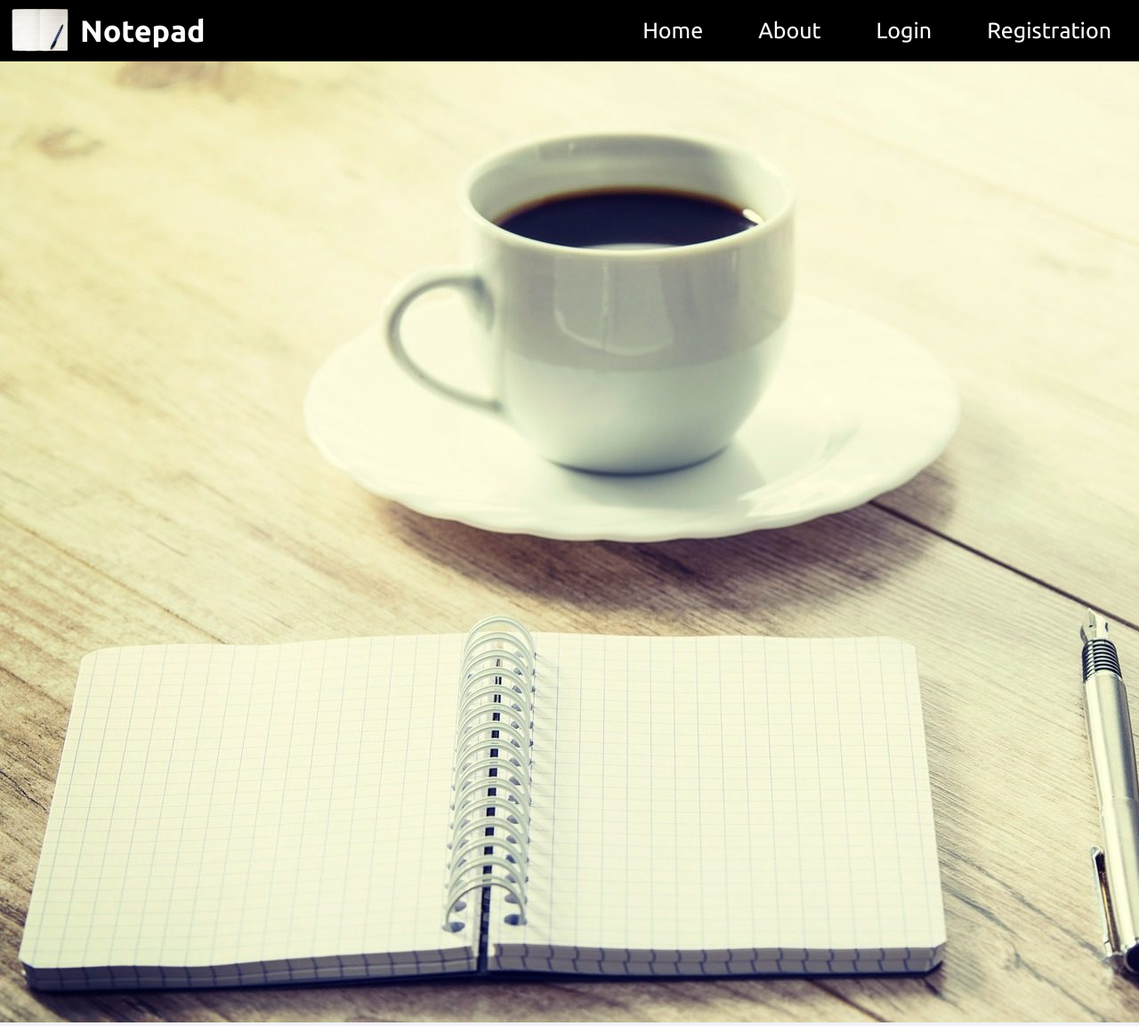
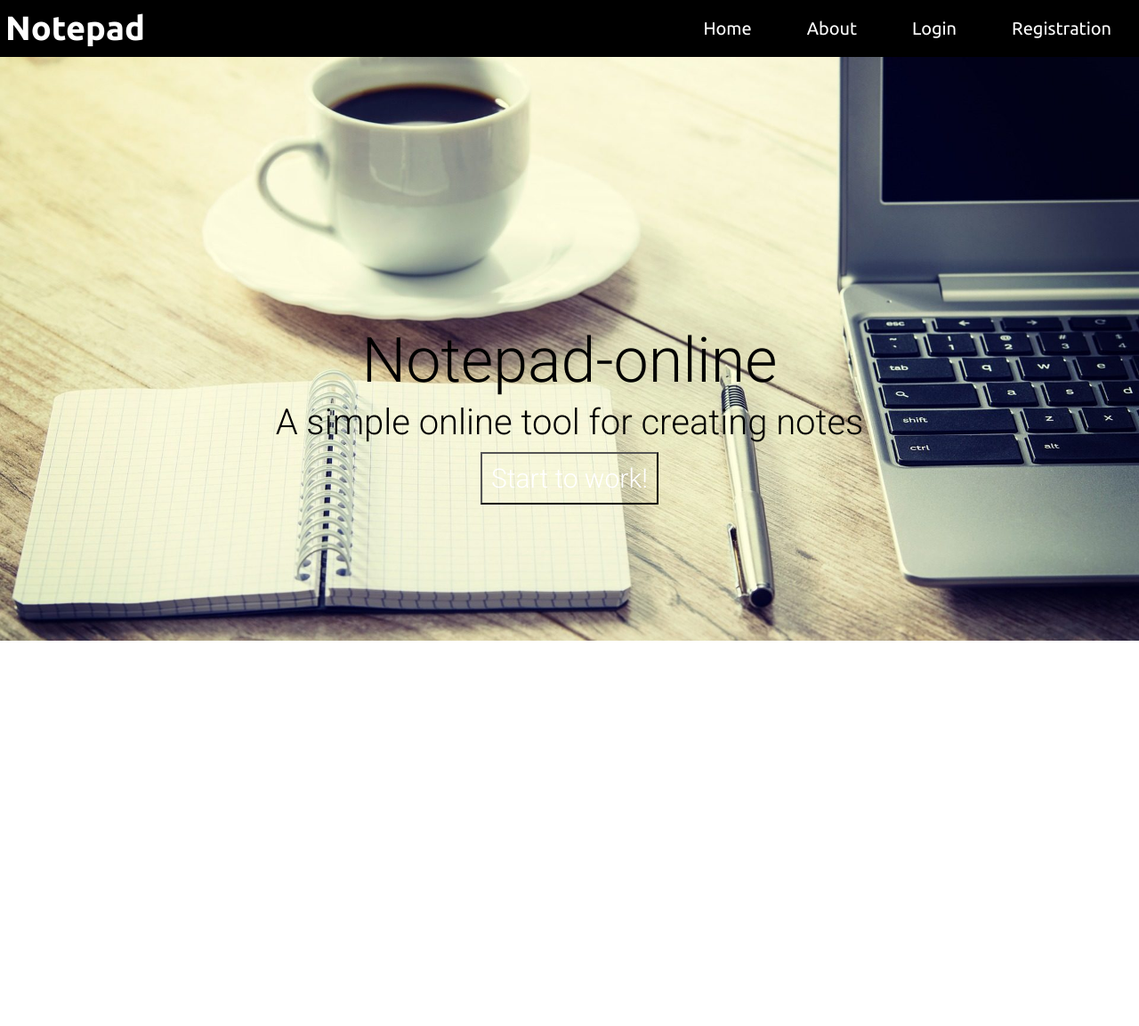
Before and after one commit to ilyadev750/my_notepad, a Django app: page / in a window 1280 px wide; the page is wider, and only the part inside the window is pictured. Shown: that part at 89% size. After the commit the page ends 720 px from the top of that part, so only its background shows below. Run offline with Django 3.2, Linux system fonts and the light colour scheme.

Commit message:
adding text and buttons

```diff
--- a/note/static/note/css/first.css
+++ b/note/static/note/css/first.css
@@ -1,5 +1,7 @@
 body {
-    background: #eff2f7;
+    background-image: url("../img/notepad_big.jpg");
+    background-size: 100%;
+    background-repeat: no-repeat;
     height: 100%;
     margin: 0;
     padding: 0;
@@ -13,12 +15,13 @@ body {
 
 .main-name {
   font-family: 'Ubuntu', sans-serif;
-  font-size: 34px;
+  font-size: 38px;
   color: white;
   font-weight: bold;
   float: left;
   display: block;
-  padding-top: 15px;
+  padding-top: 10px;
+  padding-left: 6px;
 }
 
 .navbar-custom {
@@ -31,17 +34,43 @@ body {
   float: right;
   text-decoration: none;
   font-family: 'Ubuntu', sans-serif;
-  font-size: 25px;
+  font-size: 20px;
   display: block;
   color: white;
   padding: 20px 31px;
   text-align: center;
 }
 
-.back-image {
-  height: 100%;
-  background-position: center;
-  background-repeat: no-repeat;
-  background-size: cover;
-  padding: 0;
+.start-text {
+  font-family: 'Roboto', sans-serif;
+  color: black;
+  font-size: 70px;
+  text-align: center;
+  display: block;
+  margin-top: 300px;
 }
+
+.start-text p{
+  font-family: 'Roboto', sans-serif;
+  color: black;
+  font-size: 40px;
+  text-align: center;
+  display: block;
+  margin-top: 5px;
+  margin-bottom: 5px;
+}
+
+.central {
+  display: block;
+  margin-top: 10px;
+  text-align: center;
+}
+
+.central button {
+  background-color: transparent;
+  font-family: 'Roboto', sans-serif;
+  color: white;
+  font-size: 30px;
+  padding: 10px 10px;
+  border-color: black;
+}
--- a/note/templates/base.html
+++ b/note/templates/base.html
@@ -2,9 +2,14 @@
 <html>
   <head>
     <meta charset="UTF-8" />
+    <meta name="viewport" content="width=device-width, initial-scale=1.0">
     <link rel="preconnect" href="https://fonts.googleapis.com">
     <link rel="preconnect" href="https://fonts.gstatic.com" crossorigin>
     <link href="https://fonts.googleapis.com/css2?family=Ubuntu:wght@300;400;700&display=swap"
+    rel="stylesheet">
+    <link rel="preconnect" href="https://fonts.googleapis.com">
+    <link rel="preconnect" href="https://fonts.gstatic.com" crossorigin>
+    <link href="https://fonts.googleapis.com/css2?family=Roboto:wght@100;300&display=swap"
     rel="stylesheet">
     <title>{% block title %} {% endblock %}</title>
     {% block css %} {% endblock %}
--- a/note/templates/note/first.html
+++ b/note/templates/note/first.html
@@ -7,13 +7,12 @@
 {% endblock %}
 
 {% block title %}
-Online-notepad
+Notepad-online
 {% endblock %}
 
 
 {% block content %}
 <div class="navbar-custom">
-  <img class="notepad-mini" src="{% static 'note/img/updnotepad.png' %}">
   <a class="main-name">Notepad</a>
   <a href="#" class="split">Registration</a>
   <a href="#" class="split">Login</a>
@@ -21,7 +20,16 @@ Online-notepad
   <a href="#" class="split">Home</a>
 </div>
 
-<img class="back-image" src="{% static 'note/img/notepad_big.jpg' %}">
+<div class="start-text">
+  Notepad-online
+  <p>A simple online tool for creating notes</p>
+</div>
+<div class="central">
+  <button>Start to work!</button>
+</div>
+
+
+
 
 {% endblock %}
 
```
Also changed, not shown: note/static/notepad_big.jpg (added).
